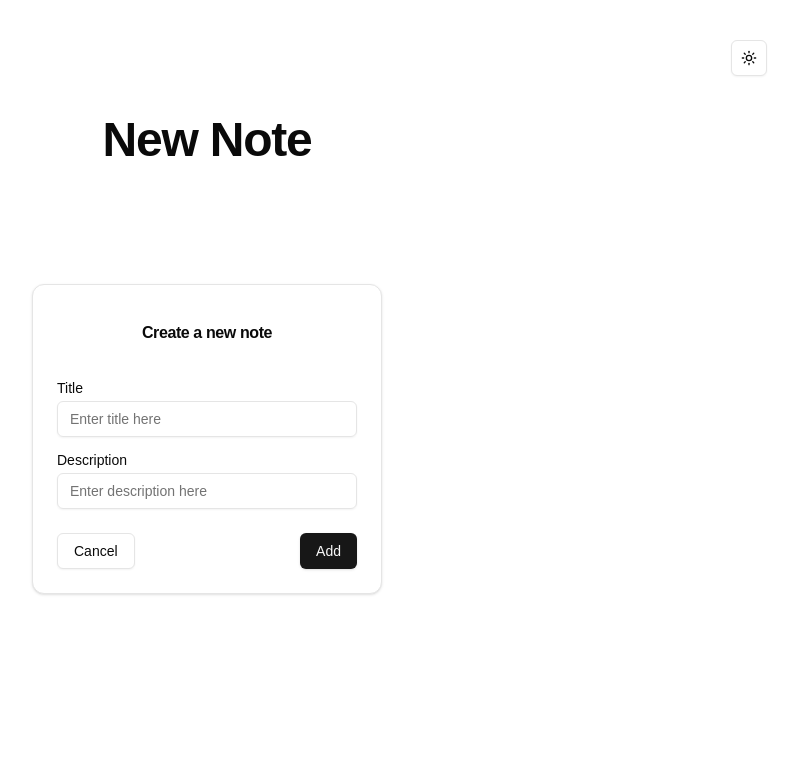
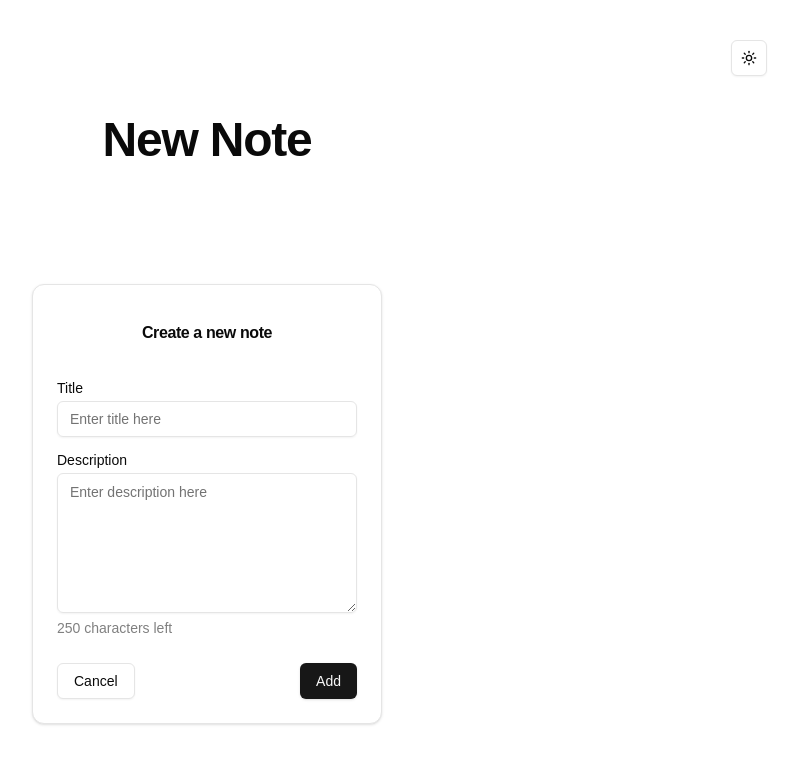
Before and after one commit to claudiecodes/Basic-CRUD-App-using-Next.js, a Next.js app: page /add in a window 1280 px wide. Shown: the top 764 px of the page, without its empty margins (433-1231 px from the left). Built offline with nearby package versions, Linux system fonts and the light colour scheme.

Commit message:
fix layouting UI

```diff
--- a/src/app/page.tsx
+++ b/src/app/page.tsx
@@ -2,9 +2,11 @@
 
 import NotesCard from "@/components/cards/NotesCard";
 import { ThemeToggle } from "@/components/themes/ThemeToggle";
+import { Button } from "@/components/ui/button";
 
 import { fetchGET } from "@/libs/actions";
 import { Note } from "@/libs/types";
+import Link from "next/link";
 
 export default async function Home() {
   const notes: Note[] = await fetchGET();
@@ -20,6 +22,11 @@ export default async function Home() {
             Notes App
           </h1>
         </div>
+        <div className="flex justify-center">
+          <Link href="/add">
+            <Button>Add Note</Button>
+          </Link>
+        </div>
         <div className="grid gap-6 mt-20 px-10 w-full md:grid-cols-2 lg:grid-cols-3 xl:grid-cols-4">
           {notes.map((note) => (
             <NotesCard key={note._id} notes={notes} />
--- a/src/components/cards/AddFormCard.tsx
+++ b/src/components/cards/AddFormCard.tsx
@@ -13,22 +13,34 @@ import { Label } from "@/components/ui/label";
 import { fetchPOST } from "@/libs/actions";
 import { useRouter } from "next/navigation";
 import { useState } from "react";
+import { Textarea } from "../ui/textarea";
 
 export function AddFormCard() {
   const [title, setTitle] = useState("");
   const [description, setDescription] = useState("");
+  const [loading, setLoading] = useState(false);
   const router = useRouter();
+  const textLimit = 250;
+
+  const handleLimit = (e: React.ChangeEvent<HTMLTextAreaElement>) => {
+    if (e.target.value.length <= textLimit) {
+      setDescription(e.target.value);
+    }
+  };
 
   const handleSubmit = async (e: React.FormEvent) => {
     e.preventDefault();
+    setLoading(true);
     try {
       await fetchPOST({ title, description });
 
       setTitle("");
       setDescription("");
-      router.push("/");
     } catch (error) {
       console.log(error);
+    } finally {
+      setLoading(false);
+      router.push("/");
     }
   };
 
@@ -46,20 +58,28 @@ export function AddFormCard() {
             <div className="flex flex-col space-y-1.5">
               <Label htmlFor="name">Title</Label>
               <Input
-                id="name"
+                id="input"
                 placeholder="Enter title here"
                 value={title}
                 onChange={(e) => setTitle(e.target.value)}
+                disabled={loading}
               />
             </div>
             <div className="flex flex-col space-y-1.5">
               <Label htmlFor="framework">Description</Label>
-              <Input
-                id="name"
+              <Textarea
+                id="input"
                 placeholder="Enter description here"
                 value={description}
-                onChange={(e) => setDescription(e.target.value)}
+                onChange={handleLimit}
+                disabled={loading}
+                style={{ width: "100%", height: "140px" }}
               />
+              <div
+                style={{ fontSize: "14px", color: "gray", marginTop: "5px" }}
+              >
+                {textLimit - description.length} characters left
+              </div>
             </div>
           </div>
         </form>
@@ -68,7 +88,9 @@ export function AddFormCard() {
         <Button onClick={handleCancel} variant="outline">
           Cancel
         </Button>
-        <Button onClick={handleSubmit}>Add</Button>
+        <Button onClick={handleSubmit} disabled={loading}>
+          {loading ? "Adding..." : "Add"}
+        </Button>
       </CardFooter>
     </Card>
   );
--- a/src/components/cards/EditFormCard.tsx
+++ b/src/components/cards/EditFormCard.tsx
@@ -14,6 +14,7 @@ import { fetchPUT } from "@/libs/actions";
 
 import { useRouter, useSearchParams } from "next/navigation";
 import { useState } from "react";
+import { Textarea } from "../ui/textarea";
 
 export function EditFormCard() {
   const searchParams = useSearchParams();
@@ -25,15 +26,25 @@ export function EditFormCard() {
 
   const [title, setTitle] = useState(existingTitle);
   const [description, setDescription] = useState(existingDescription);
+  const [loading, setLoading] = useState(false);
+  const textLimit = 250;
+
+  const handleLimit = (e: React.ChangeEvent<HTMLTextAreaElement>) => {
+    if (e.target.value.length <= textLimit) {
+      setDescription(e.target.value);
+    }
+  };
 
   const handleSubmit = async (e: React.FormEvent) => {
     e.preventDefault();
+    setLoading(true);
     try {
       await fetchPUT({ _id, title, description });
-
-      router.push("/");
     } catch (error) {
       console.log(error);
+    } finally {
+      setLoading(false);
+      router.push("/");
     }
   };
 
@@ -55,16 +66,24 @@ export function EditFormCard() {
                 placeholder="Enter title here"
                 value={title}
                 onChange={(e) => setTitle(e.target.value)}
+                disabled={loading}
               />
             </div>
             <div className="flex flex-col space-y-1.5">
               <Label htmlFor="framework">Description</Label>
-              <Input
-                id="name"
+              <Textarea
+                id="input"
                 placeholder="Enter description here"
                 value={description}
-                onChange={(e) => setDescription(e.target.value)}
+                onChange={handleLimit}
+                disabled={loading}
+                style={{ width: "100%", height: "140px" }}
               />
+              <div
+                style={{ fontSize: "14px", color: "gray", marginTop: "5px" }}
+              >
+                {textLimit - description.length} characters left
+              </div>
             </div>
           </div>
         </form>
@@ -73,7 +92,9 @@ export function EditFormCard() {
         <Button onClick={handleCancel} variant="outline">
           Cancel
         </Button>
-        <Button onClick={handleSubmit}>Update</Button>
+        <Button onClick={handleSubmit} disabled={loading}>
+          {loading ? "Saving..." : "Save"}
+        </Button>
       </CardFooter>
     </Card>
   );
--- a/src/components/cards/NotesCard.tsx
+++ b/src/components/cards/NotesCard.tsx
@@ -17,14 +17,15 @@ export default function NotesCard({ notes }: { notes: Note[] }) {
   return (
     <>
       {notes.map((note) => (
-        <Card key={note._id} className="w-[350px]">
+        <Card key={note._id} className="w-[350px] flex flex-col h-full">
+          <div className="flex-grow">
             <CardHeader>
               <CardTitle>{note.title}</CardTitle>
-            <CardDescription className="w-[350px] h-[100px]">
-              {note.description}
-            </CardDescription>
+              <CardDescription>{note.description}</CardDescription>
             </CardHeader>
-          <CardFooter className="flex justify-between">
+          </div>
+          <div>
+            <CardFooter className="flex justify-between items-center mt-auto">
               <DeleteBtnComp _id={note._id} />
               <Button>
                 <Link
@@ -36,6 +37,7 @@ export default function NotesCard({ notes }: { notes: Note[] }) {
                 </Link>
               </Button>
             </CardFooter>
+          </div>
         </Card>
       ))}
     </>
--- /dev/null
+++ b/src/components/ui/textarea.tsx
@@ -0,0 +1,22 @@
+import * as React from "react"
+
+import { cn } from "@/lib/utils"
+
+const Textarea = React.forwardRef<
+  HTMLTextAreaElement,
+  React.ComponentProps<"textarea">
+>(({ className, ...props }, ref) => {
+  return (
+    <textarea
+      className={cn(
+        "flex min-h-[60px] w-full rounded-md border border-input bg-transparent px-3 py-2 text-base shadow-sm placeholder:text-muted-foreground focus-visible:outline-none focus-visible:ring-1 focus-visible:ring-ring disabled:cursor-not-allowed disabled:opacity-50 md:text-sm",
+        className
+      )}
+      ref={ref}
+      {...props}
+    />
+  )
+})
+Textarea.displayName = "Textarea"
+
+export { Textarea }
--- a/src/libs/actions.ts
+++ b/src/libs/actions.ts
@@ -8,7 +8,6 @@ export const fetchGET = async () => {
   });
 
   const responseJson = await response.json();
-
   revalidatePath("/");
 
   return responseJson;
--- a/src/model/index.ts
+++ b/src/model/index.ts
@@ -2,7 +2,11 @@ import { database } from "@/config";
 import { ObjectId } from "mongodb";
 
 export const readNote = async () => {
-  const notes = await database.collection("notes").find().toArray();
+  const notes = await database
+    .collection("notes")
+    .find()
+    .sort({ _id: -1 })
+    .toArray();
 
   return notes;
 };
```
Lines whose indentation alone changed are shown as unchanged.
